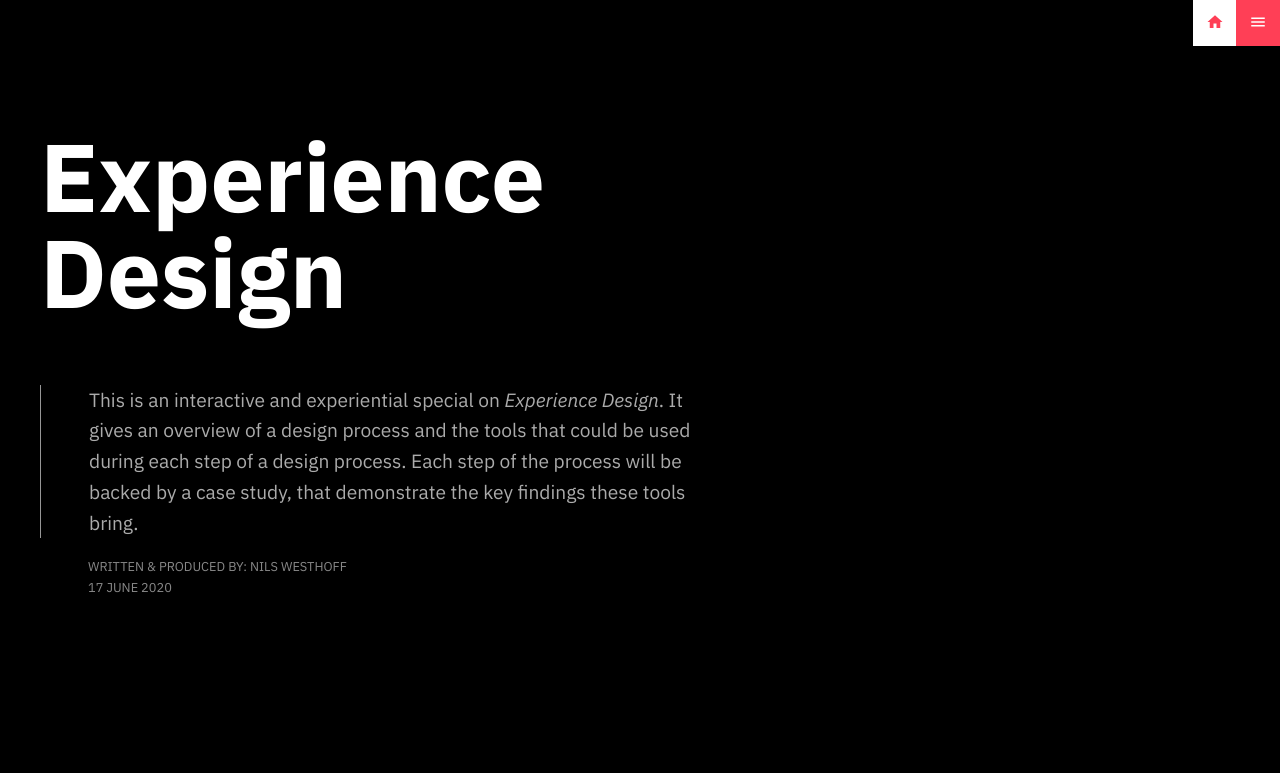
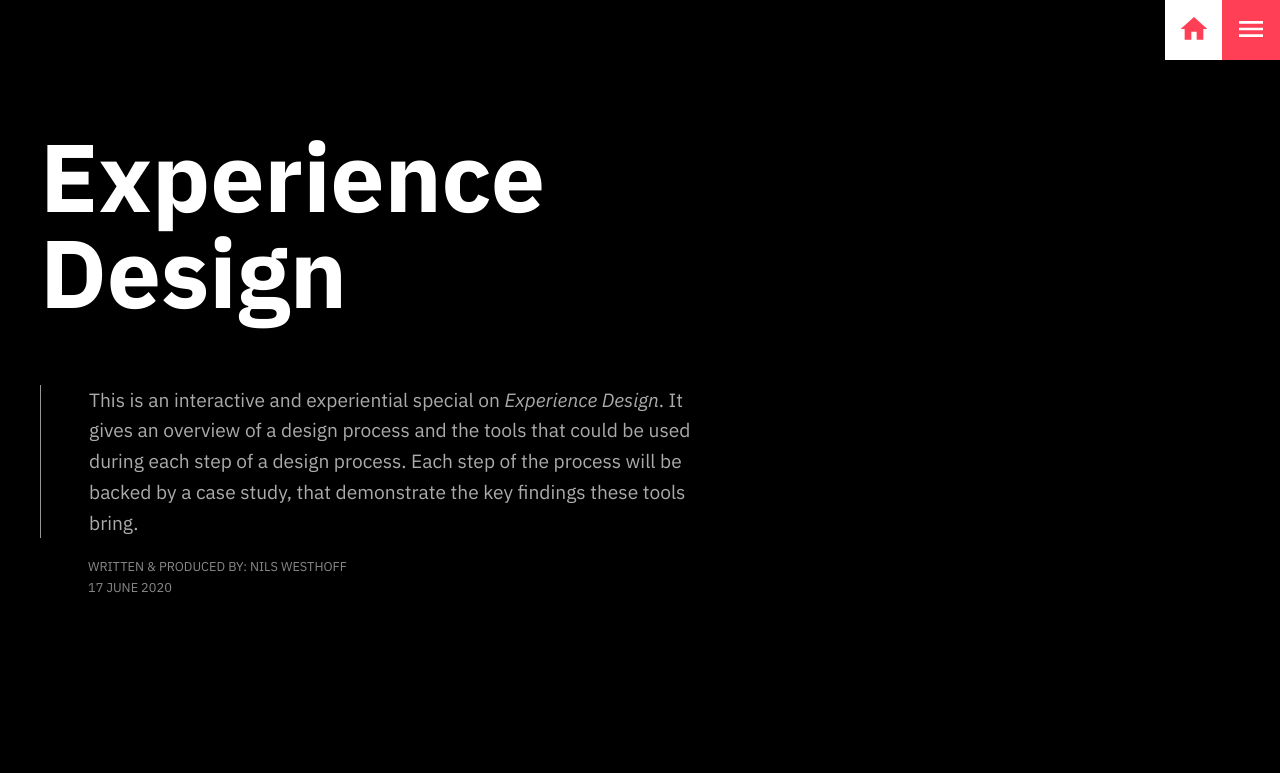
Before and after one commit to nwesthoff/ra-experience-design, a Next.js app: page / in a window 1280 px wide. Shown: the top 773 px of the page. Built offline with nearby package versions, Linux system fonts and the light colour scheme.

Commit message:
💅 Increase nav button size

```diff
--- a/components/Navigation/Nav.tsx
+++ b/components/Navigation/Nav.tsx
@@ -1,7 +1,6 @@
-import React from "react";
+import React, { useState } from "react";
 import Link from "next/link";
 import styled from "styled-components";
-import { useState } from "react";
 import { theme } from "../../config/theme";
 import { MdHome, MdMenu } from "react-icons/md";
 import { darken } from "polished";
@@ -93,7 +92,7 @@ export default function Nav() {
       <SmallNav>
         <Link href="/">
           <HomeButton>
-            <MdHome color="inherit" fontSize="large" />
+            <MdHome size={32} />
           </HomeButton>
         </Link>
         <NavToggle
@@ -101,7 +100,7 @@ export default function Nav() {
             setMenuOpen(!menuOpen);
           }}
         >
-          <MdMenu fontSize="large" />
+          <MdMenu size={32} />
         </NavToggle>
       </SmallNav>
       {menuOpen ? (
```
